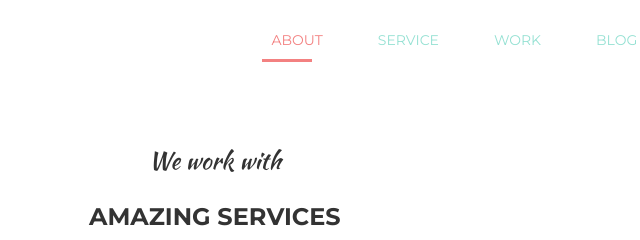
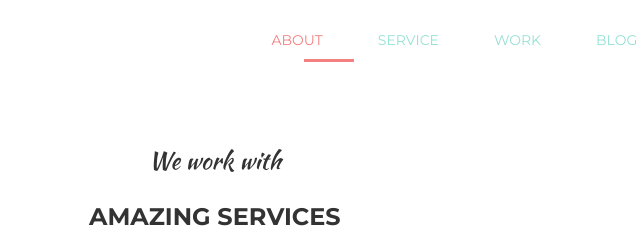
Before and after one commit to Nikindor/positioning, a plain HTML site: page index.html in a window 1280 px wide. Shown: the top 240 px of the page, 425-1065 px from the left. Drawn offline with Linux system fonts and the light colour scheme.

Commit message:
Update style.css

```diff
--- a/css/style.css
+++ b/css/style.css
@@ -42,7 +42,7 @@ header ul li {
     width: 50px;
     height: 3px;
     background: #F38181;
-    margin-left: 558px;
+    margin-left: 600px;
     margin-top: 10px;
 }
 .info-block {
```
